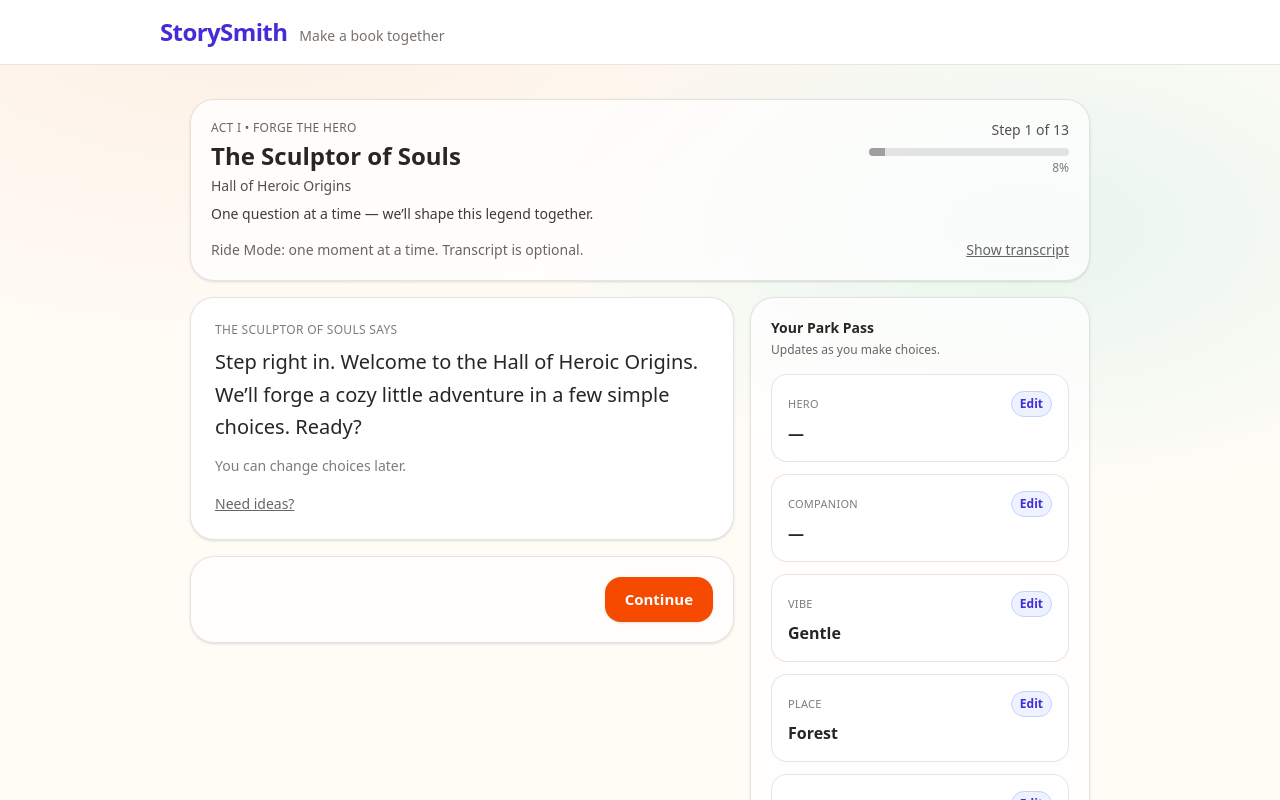
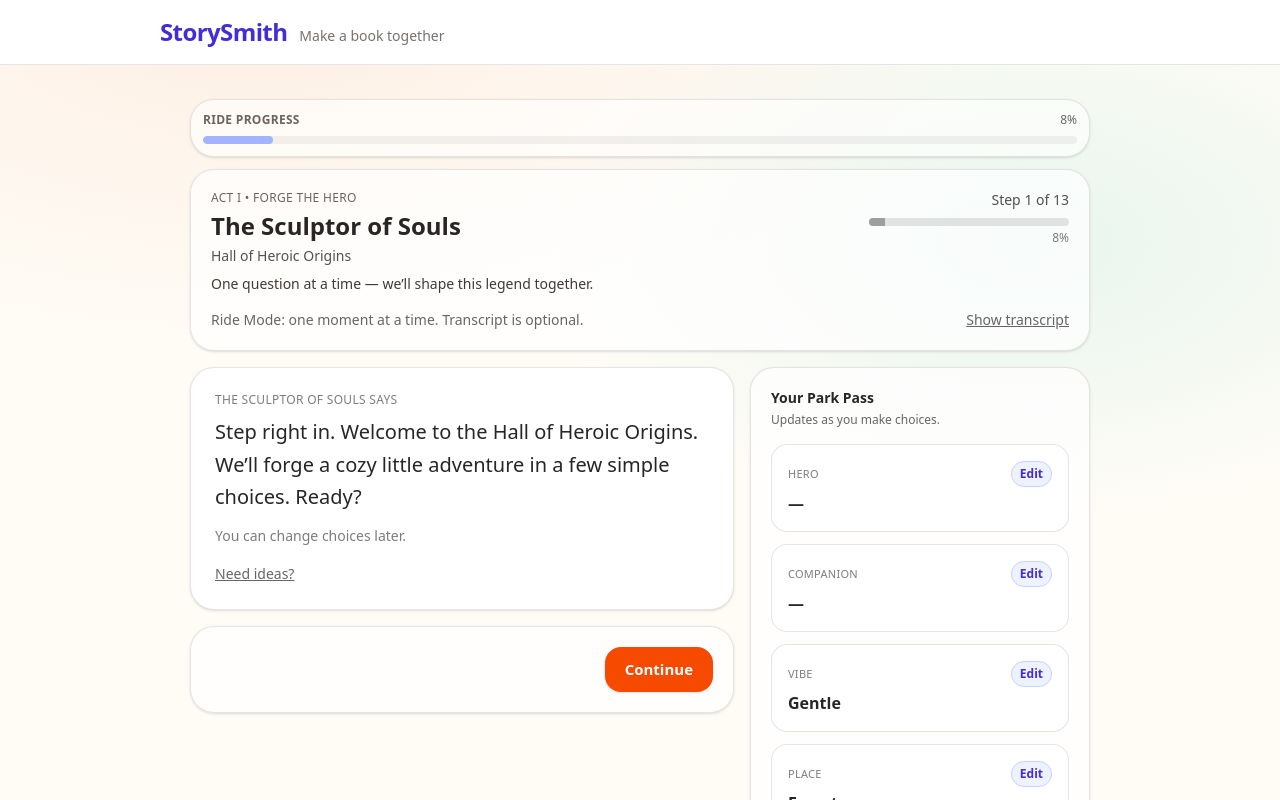
Before and after one commit to Pahladine/storysmith-mvp-v4, a Next.js app: page /start in a window 1280 px wide. Shown: the top 800 px of the page. Built offline with nearby package versions, Linux system fonts and the light colour scheme.

Commit message:
Wizard: add ride progress ribbon

```diff
--- a/components/wizard/ChatWizard.tsx
+++ b/components/wizard/ChatWizard.tsx
@@ -150,6 +150,18 @@ export function ChatWizard<TState>(props: Props<TState>) {
     <div className={className}>
       <div className="mx-auto w-full max-w-6xl px-4 py-6">
         {/* Ride Marquee */}
+        <div className="mb-3 rounded-3xl border border-black/10 bg-white/60 p-3 shadow-sm">
+  <div className="flex items-center justify-between gap-3">
+    <div className="text-xs font-semibold tracking-wide uppercase opacity-70">Ride progress</div>
+    <div className="text-xs opacity-70">{progressPct}%</div>
+  </div>
+  <div className="mt-2 h-2 w-full rounded-full bg-black/5 overflow-hidden">
+    <div
+      className="h-2 rounded-full bg-indigo-300"
+      style={{ width: `${progressPct}%` }}
+    />
+  </div>
+</div>
         <div className="mb-4 rounded-3xl border border-black/10 bg-white/70 p-5 shadow-sm">
           <div className="flex items-start justify-between gap-4">
             <div>
```
